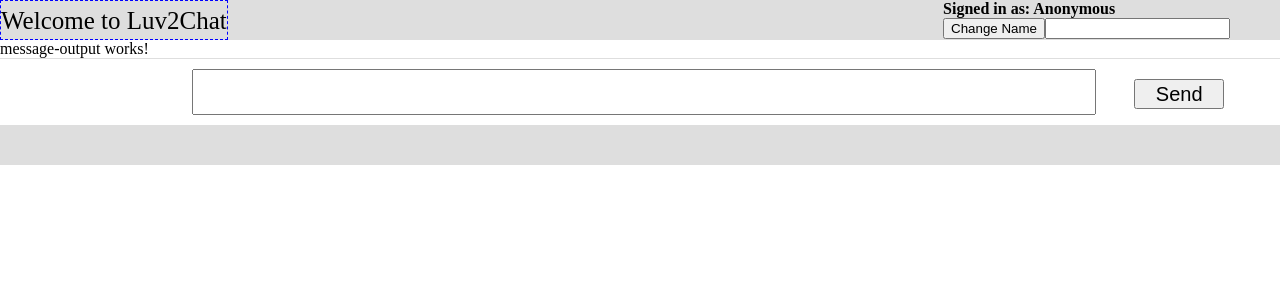
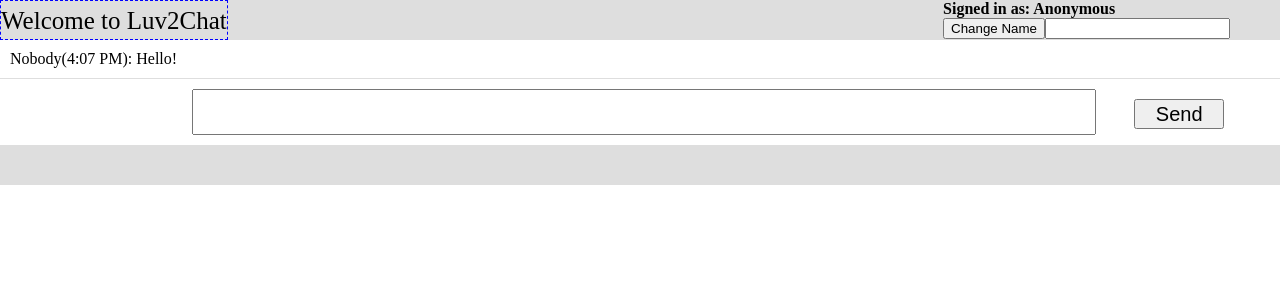
Before and after one commit to gress2/luv2chat, an Angular app: page / in a window 1280 px wide. Shown: the top 300 px of the page. Built offline with nearby package versions, Linux system fonts and the light colour scheme.

Commit message:
starting point step 6

```diff
--- a/src/app/chat/message-output/message-output.component.css
+++ b/src/app/chat/message-output/message-output.component.css
@@ -0,0 +1,4 @@
+:host {
+  display: block;
+  padding: 10px;
+}
--- a/src/app/chat/message-output/message-output.component.html
+++ b/src/app/chat/message-output/message-output.component.html
@@ -1,3 +1,3 @@
-<p>
-  message-output works!
-</p>
+<span *ngFor="let msg of messages">
+  {{ msg.author + '(' + (msg.date | date: 'shortTime') + '): ' + msg.content }}
+</span>
--- a/src/app/chat/message-output/message-output.component.ts
+++ b/src/app/chat/message-output/message-output.component.ts
@@ -1,4 +1,6 @@
 import { Component, OnInit } from '@angular/core';
+
+import { Message } from '../message.model';
 
 @Component({
   selector: 'app-message-output',
@@ -7,9 +9,10 @@
 })
 export class MessageOutputComponent implements OnInit {
 
+  private messages: Array<Message> = [new Message('Hello!', 'Nobody')];
+
   constructor() { }
 
   ngOnInit() {
   }
-
 }
--- a/src/app/chat/message.model.ts
+++ b/src/app/chat/message.model.ts
@@ -1,7 +1,7 @@
 export class Message {
-  public date: string;
+  public date: number;
 
   constructor(public content: string, public author: string) {
-    this.date = (new Date()).toString();
+    this.date = Date.now();
   }
 }
```
